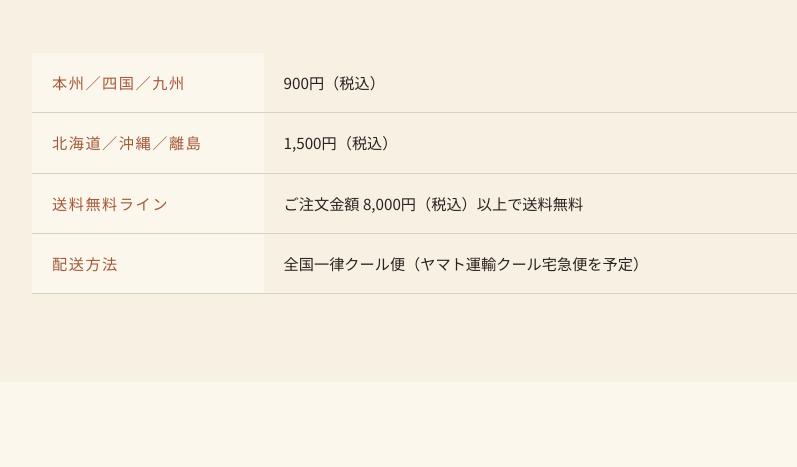
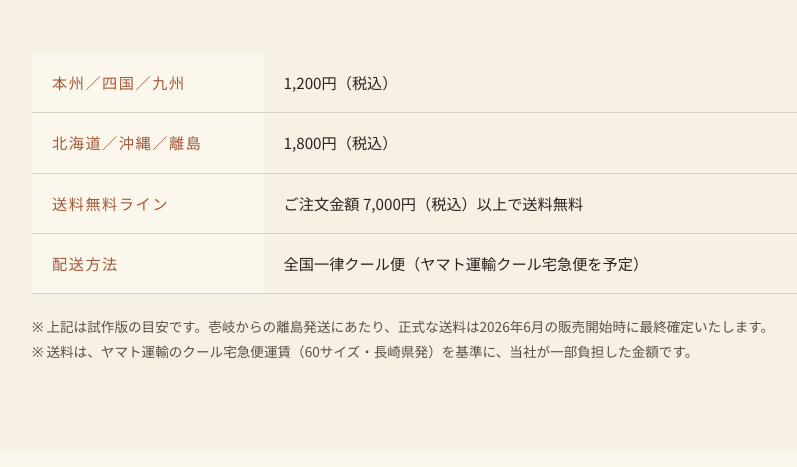
Before and after one commit to Marine923/shimapoteko-site, a plain HTML site: page shipping.html in a window 1280 px wide. Shown: the part 602-1069 px from the top of the page, without its empty margins (222-1019 px from the left). Drawn offline with Linux system fonts and the light colour scheme.

Commit message:
送料を実勢に近づける：本州1,200円／北海道沖縄1,800円、無料ライン7,000円
- ヤマト運輸のクール宅急便運賃（長崎県発・60サイズ）を基準に、試作版段階でも成立しうる水準へ修正
- 旧設定の900円/1,500円・送料無料8,000円は、壱岐からの離島発送コストを考慮すると非現実的だったため
- 無料ラインを8,000→7,000円に下げ、ギフト（¥2,200）＋宝石箱（¥4,800）の二点購入で自然に到達する設計に
- 「2026年6月の販売開始時に最終確定」の注記を追加。法人契約レート取得後に再調整予定
- shipping.html と tokutei.html の送料表記を揃えて整合

Co-Authored-By: Claude Opus 4.7 <noreply@anthropic.com>

```diff
--- a/shipping.html
+++ b/shipping.html
@@ -85,12 +85,16 @@
     </div>
     <table class="info-table">
       <tbody>
-        <tr><th>本州／四国／九州</th><td>900円（税込）</td></tr>
-        <tr><th>北海道／沖縄／離島</th><td>1,500円（税込）</td></tr>
-        <tr><th>送料無料ライン</th><td>ご注文金額 8,000円（税込）以上で送料無料</td></tr>
+        <tr><th>本州／四国／九州</th><td>1,200円（税込）</td></tr>
+        <tr><th>北海道／沖縄／離島</th><td>1,800円（税込）</td></tr>
+        <tr><th>送料無料ライン</th><td>ご注文金額 7,000円（税込）以上で送料無料</td></tr>
         <tr><th>配送方法</th><td>全国一律クール便（ヤマト運輸クール宅急便を予定）</td></tr>
       </tbody>
     </table>
+    <p style="color: var(--sumi-soft); font-size: 0.85rem; margin: 1.25rem 0 0; line-height: 1.8;">
+      ※ 上記は試作版の目安です。壱岐からの離島発送にあたり、正式な送料は2026年6月の販売開始時に最終確定いたします。<br>
+      ※ 送料は、ヤマト運輸のクール宅急便運賃（60サイズ・長崎県発）を基準に、当社が一部負担した金額です。
+    </p>
   </div>
 </section>
 
```
Also changed, not shown: tokutei.html (+4 -3 lines).
